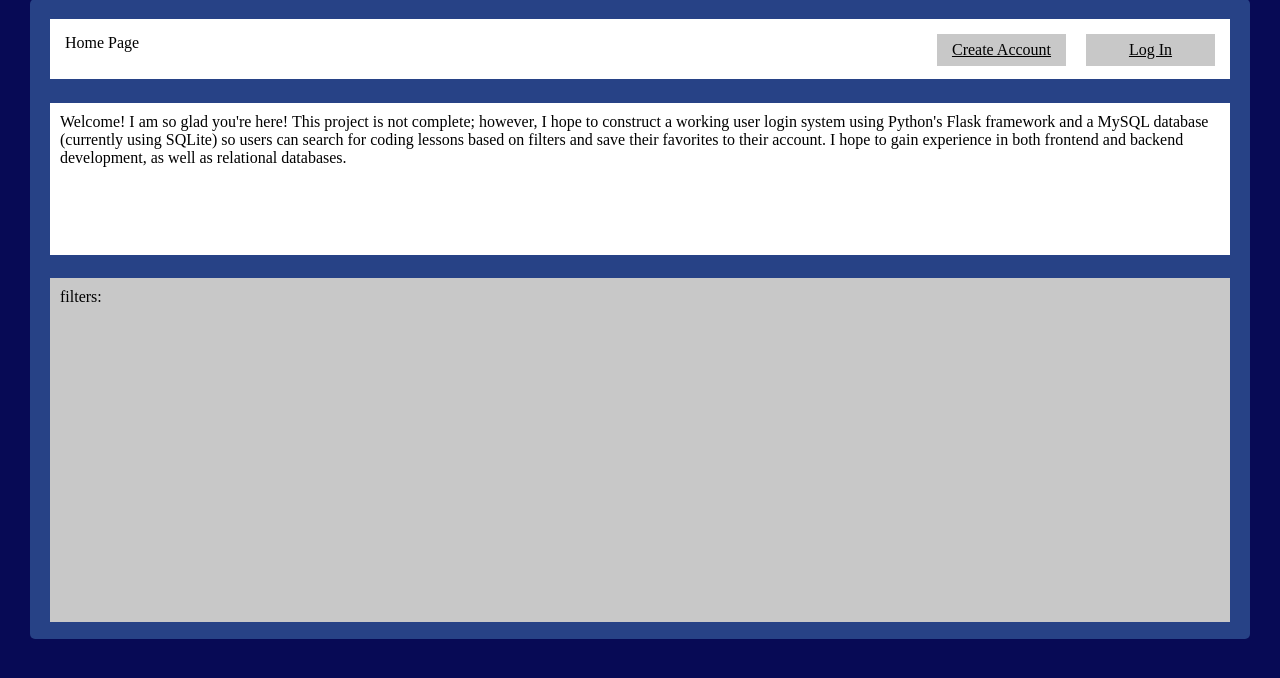
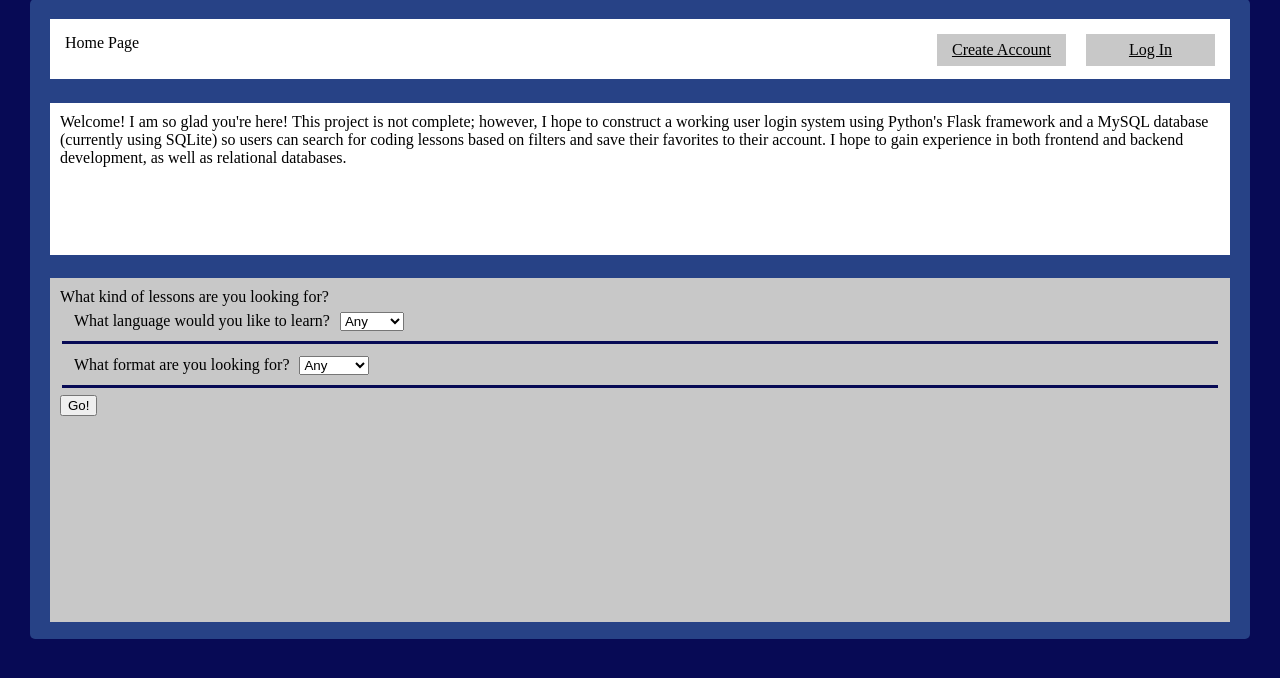
Before and after one commit to bricurley/Coding-Lessons-Web-App, a Flask app: page / in a window 1280 px wide. Shown: the part 31-709 px from the top of the page. Run offline with Flask 3, Linux system fonts and the light colour scheme; some libraries are stand-ins or nearby versions.

Commit message:
Passing backend data from dashboard works, need to fix front end

```diff
--- a/app.py
+++ b/app.py
@@ -1,7 +1,8 @@
-from flask import Flask, request, redirect, url_for, render_template, flash, session
+from flask import Flask, json, request, redirect, url_for, render_template, flash, session
 from flask_sqlalchemy import SQLAlchemy
 from flask_login import LoginManager, UserMixin, login_user, logout_user
 from flask_bcrypt import bcrypt, Bcrypt
+import validators
 
 '''
 Setup
@@ -12,8 +13,8 @@ app = Flask(__name__, template_folder='templates', static_folder='static')
 
 # Connect to and configure database
 db = SQLAlchemy()
+app.config["SECRET_KEY"] = "my_secret_key"
 app.config["SQLALCHEMY_DATABASE_URI"] = "sqlite:///db.sqlite"
-app.config["SECRET_KEY"] = "my_secret_key"
 
 # Session handling
 app.config["SESSION_PERMANENT"] = False
@@ -26,6 +27,23 @@ class User(db.Model, UserMixin):
     lastname = db.Column(db.String(25), nullable=False)
     username = db.Column(db.String(25), unique=True, nullable=False)
     password = db.Column(db.String(80), nullable=False)
+
+# Class for the lessons uploaded by users
+class Lesson(db.Model):
+    __table__name = 'lessons'
+    id = db.Column(db.Integer, primary_key = True)
+    name = db.Column(db.String(), nullable=False)
+    language = db.Column(db.String(),nullable = False)
+    format = db.Column(db.String(), nullable = False)
+    uploaded_by = db.Column(db.String(25), nullable=False)
+    link = db.Column(db.String(), nullable=False)
+
+    def __init__(self,name,language,format, uploaded_by, link):
+        self.name = name
+        self.language = language
+        self.format = format
+        self.uploaded_by = uploaded_by
+        self.link = link
 
 # Initialize database in context of app
 db.init_app(app)
@@ -51,10 +69,54 @@ Routing and page management
 def home():
     return render_template("home.html")
 
+# Update data displayed based on user preferences
+@app.route('/filter', methods=['POST'])
+def filter():
+    filters = request.get_json()
+    print(filters)
+    langauge = filters["language"]
+    format = filters["format"]
+    # TODO apply filters
+    return redirect(url_for("home"))
+
+# Upload lesson a user has found
+@app.route('/upload')
+def upload():
+    new_lesson = request.get_json()
+    print(new_lesson)
+    name = new_lesson["name"]
+    link = new_lesson["link"]
+    language = new_lesson["language"]
+    format = new_lesson["format"]
+    uploaded_by = session["username"]
+
+    return redirect(url_for("dashboard"))
+
+# dashboard for logged in users
+@app.route('/dashboard', methods=['GET', 'POST'])
+def dashboard():
+    if request.method == 'POST':
+        name = request.form.get("name")
+        link = request.form.get("link")
+        language = request.form.get("language")
+        format = request.form.get("format")
+        uploaded_by = session["username"]
+        validation = validators.url(link)
+        if validation:
+            entry = Lesson(name,language,format, uploaded_by, link)
+            print(entry.name)
+            flash("Addition successful. Thank you for contributing!")
+            flash_color = "green"
+        elif not validation:
+            flash("Addition unsuccessful. Invalid or unsafe URL")
+            flash_color = "red"
+        return render_template("dashboard.html", flash_color=flash_color)
+
 # logout
 @app.route('/logout')
 def logout():
     session["name"] = None
+    session["username"] = None
     return redirect(url_for("home"))
 
 # login.html
@@ -68,11 +130,12 @@ def login():
         else:
             user = User.query.filter_by(
             username=request.form.get("username")).first()
-        # Check for correct password
+            # Check for correct password
             entered_pw = request.form.get("password")
             hashed_pw = user.password
             if bcrypt.check_password_hash(hashed_pw, entered_pw):
                 session["name"] = user.firstname
+                session["username"] = user.username
                 return redirect(url_for("home"))
             else:
                 flash("Incorrect password!")
@@ -103,6 +166,7 @@ def create_account():
             db.session.commit()
             # Log user in and redirect to login page
             session["name"] = user.firstname
+            session["username"] = user.username
             return redirect(url_for("home"))
 
     return render_template("create_account.html")
@@ -114,9 +178,12 @@ if (__name__ == '__main__'):
 
 
 '''
-GEEKSFORGEEKS flask tutorial
+MAIN RESOURCES USED
+https://www.youtube.com/watch?v=71EU8gnZqZQ
 https://www.geeksforgeeks.org/flask-tutorial/?ref=lbp
-
+https://www.geeksforgeeks.org/profile-application-using-python-flask-and-mysql/
+https://www.shiksha.com/online-courses/articles/python-filter-everything-you-need-to-know/#:~:text=Example%201%3A%20Filtering%20a%20list%20of%20numbers&text=In%20this%20example%2C%20we%20use,with%20the%20list%20of%20numbers.
+https://www.geeksforgeeks.org/how-to-implement-filtering-sorting-and-pagination-in-flask/
 '''
 
 #bingus
--- a/static/main.css
+++ b/static/main.css
@@ -78,7 +78,7 @@ fieldset {
     margin-bottom: 7px;
 }
 
-label, input, .flashes {
+label, input, .flashes, .success_messages {
     margin-right: 6px;
     margin-bottom: 5px;
 }
@@ -90,3 +90,7 @@ a {
 .flashes {
     color: red;
 }
+
+.success_messages {
+    color: green;
+}
--- a/templates/home.html
+++ b/templates/home.html
@@ -11,6 +11,7 @@
         <div class="topbar">
             <div class="heading">Home Page</div>
                 {% if session.name %}
+                <a href="{{url_for('dashboard')}}" class="account_management">Dashboard</a>
                 <a href="{{url_for('logout')}}" class="account_management">Log Out</a>
                 Hello, {{ session.name }}!!!
                 {% else %}
@@ -23,7 +24,46 @@
             filters and save their favorites to their account. I hope to gain experience in both frontend and backend development,
             as well as relational databases.
         </div>
-        <div class="filters">filters:
+        <div class="filters">What kind of lessons are you looking for?<br>
+            <fieldset>
+                <label for="language">What language would you like to learn?</label>
+                <select name="language" id="language">
+                    <option value="Any" selected="selected">Any</option>
+                    <option value="Python">Python</option>
+                    <option value="C++">C++</option>
+                    <option value="Java">Java</option>
+                </select>
+            </fieldset>
+            <fieldset>
+                <label for="language">What format are you looking for?</label>
+                <select name="format" id="format">
+                    <option value="Any" selected="selected">Any</option>
+                    <option value="Book">Book</option>
+                    <option value="Video">Video</option>
+                    <option value="Website">Website</option>
+                </select>
+            </fieldset>
+            <button onclick="updateFilters()">Go!</button>
+            <script type="text/javascript" src="http://ajax.googleapis.com/ajax/libs/jquery/1.5/jquery.min.js"></script>
+            <script>
+                function updateFilters() {
+                    //extract selected filter values
+                    const language = document.getElementById("language").value;
+                    const format = document.getElementById("format").value;
+
+                    //convert to json and send to backend for processing
+                    const dict_values = {language, format}
+                    const s = JSON.stringify(dict_values);
+
+                    $.ajax ({
+                        url:"/filter",
+                        type:"POST",
+                        contentType:"application/json",
+                        data:JSON.stringify(dict_values)
+                    });
+                }
+            </script>
+
         </div>
     </div>
 </body>
```
Also changed, not shown: templates/dashboard.html (added, +51 -0 lines), instance/db.sqlite, 1 other file.
